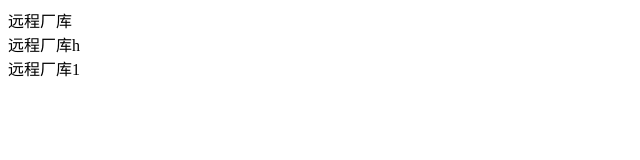
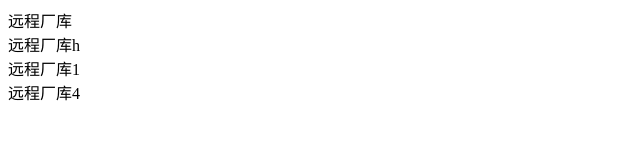
Before and after one commit to liuzikang123/yiyi, a plain HTML site: page index.html in a window 1280 px wide. Shown: the whole page, without its empty margins (0-640 px from the left). Drawn offline with Linux system fonts and the light colour scheme.

Commit message:
功能4完成

```diff
--- a/index.html
+++ b/index.html
@@ -9,5 +9,6 @@
     <div>远程厂库</div>
     <div>远程厂库h</div>
     <div>远程厂库1</div>
+    <div>远程厂库4</div>
 </body>
 </html>
```
